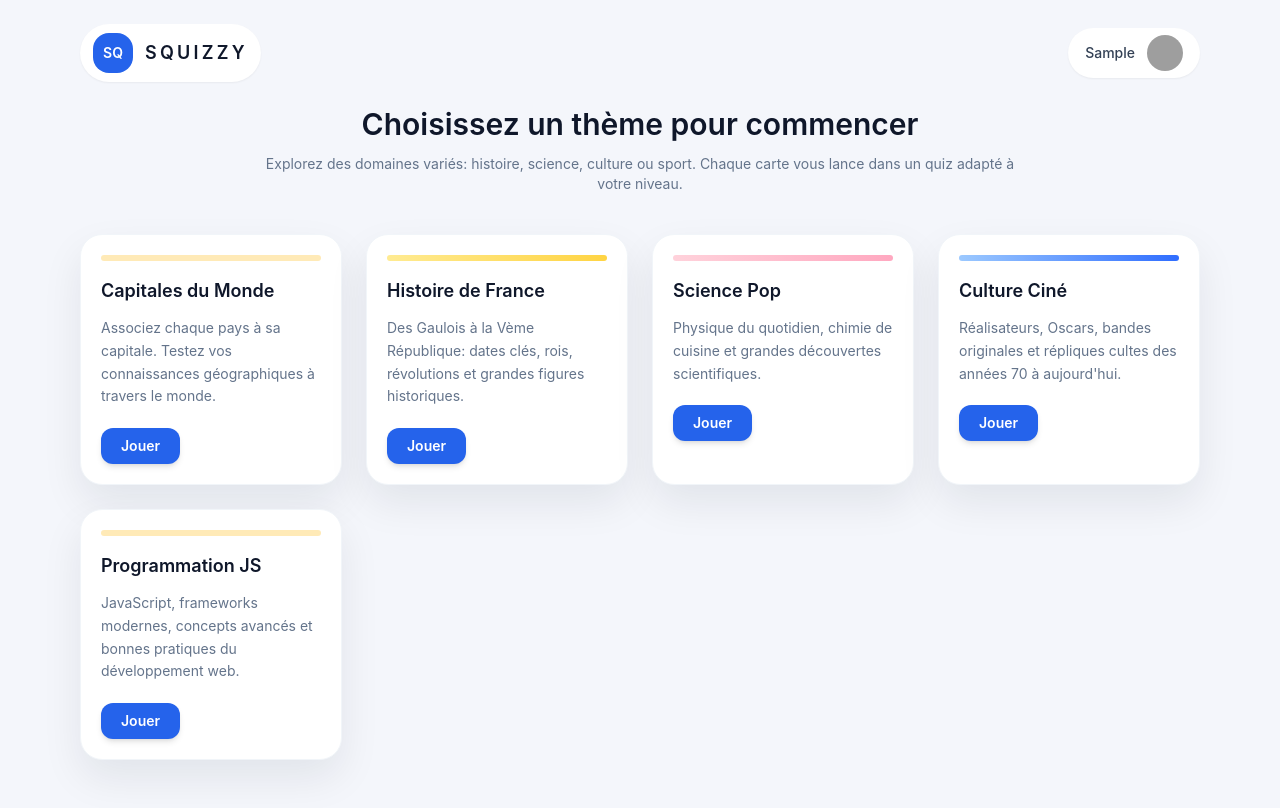
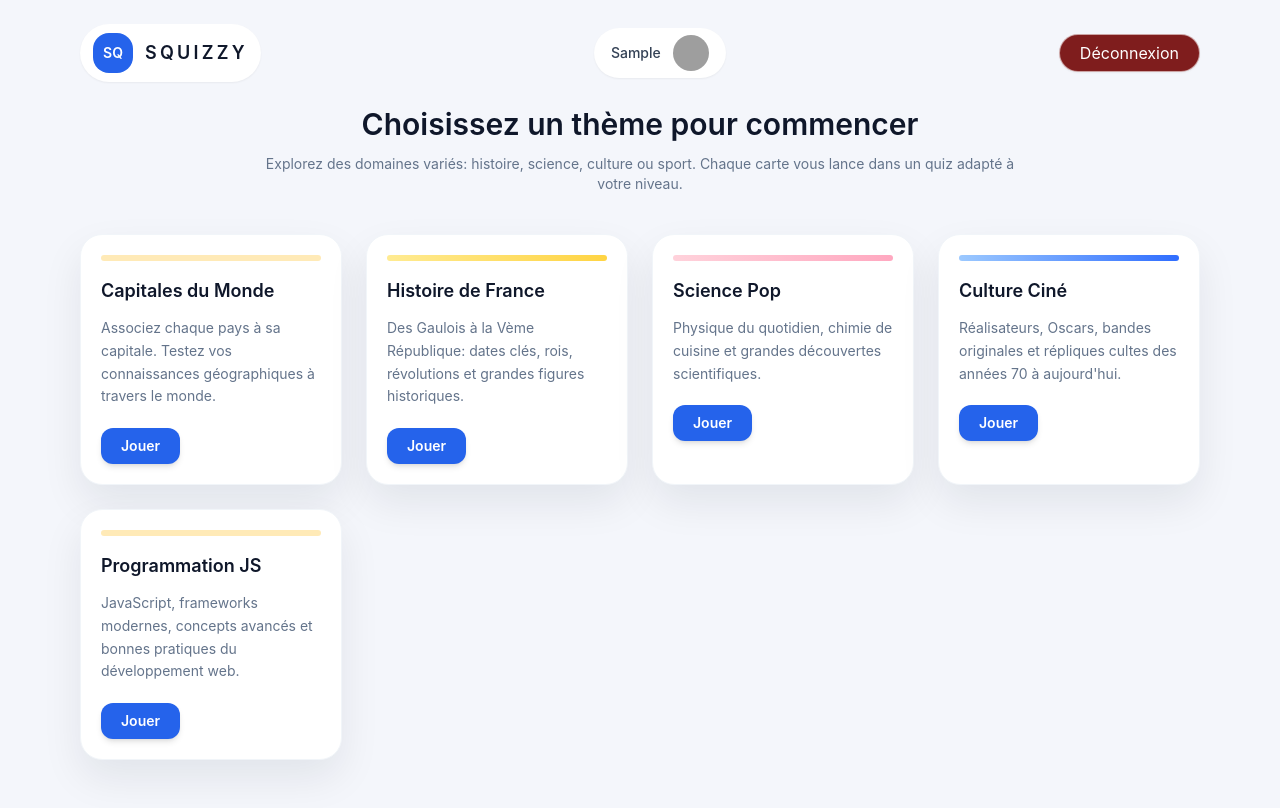
Before and after one commit to ousseynoukone/squizzy, a React (Vite) app: page / in a window 1280 px wide. Both pictures are taken after typing "Sample" into the empty fields and a click on the button "Valider". Shown: the top 808 px of the page. Built offline with nearby package versions, Linux system fonts and the light colour scheme; grey boxes are pictures that could not be loaded.

Commit message:
Add logout button

```diff
--- a/src/components/layout/navbar.jsx
+++ b/src/components/layout/navbar.jsx
@@ -1,8 +1,14 @@
 
+import { deleteUserData } from '../../utils/storage.js';
 import { getUsername, getUserAvatar } from '../../utils/utils.js';
 
 export default function NavBar({ isPPShown = true, onProfileClick }) {
   const avatar = getUserAvatar() || "https://i.pravatar.cc/40?img=47"
+
+  function logout() {
+    deleteUserData();
+    window.location.reload();
+  }
 
   return (
     <header className="w-full py-6">
@@ -17,6 +23,8 @@ export default function NavBar({ isPPShown = true, onProfileClick }) {
         </div>
 
     {isPPShown && (
+
+      <>
         <button
           onClick={onProfileClick}
           type="button"
@@ -29,6 +37,19 @@ export default function NavBar({ isPPShown = true, onProfileClick }) {
             className="h-9 w-9 rounded-full object-cover"
           />
         </button>
+
+        <button
+          onClick={logout}
+          type="button"
+          className="flex items-center gap-3   rounded-full border border-white/60 bg-red-900 text-white px-5 py-1.5 shadow-sm transition hover:shadow-md cursor-pointer focus-visible:outline-none focus-visible:ring-2 focus-visible:ring-[#2563EB40]"
+        >
+          Déconnexion
+
+
+        </button>
+
+
+    </>
     )}
 
       </div>
--- a/src/utils/storage.js
+++ b/src/utils/storage.js
@@ -37,6 +37,12 @@ export function saveUserData(username, avatar) {
   localStorage.setItem('userAvatar', avatar)
 }
 
+// Supprimer les données utilisateur
+export function deleteUserData() {
+  localStorage.removeItem('username')
+  localStorage.removeItem('userAvatar')
+}
+
 // Vérifier si un utilisateur existe
 export function userExists() {
   const username = localStorage.getItem('username')
```
